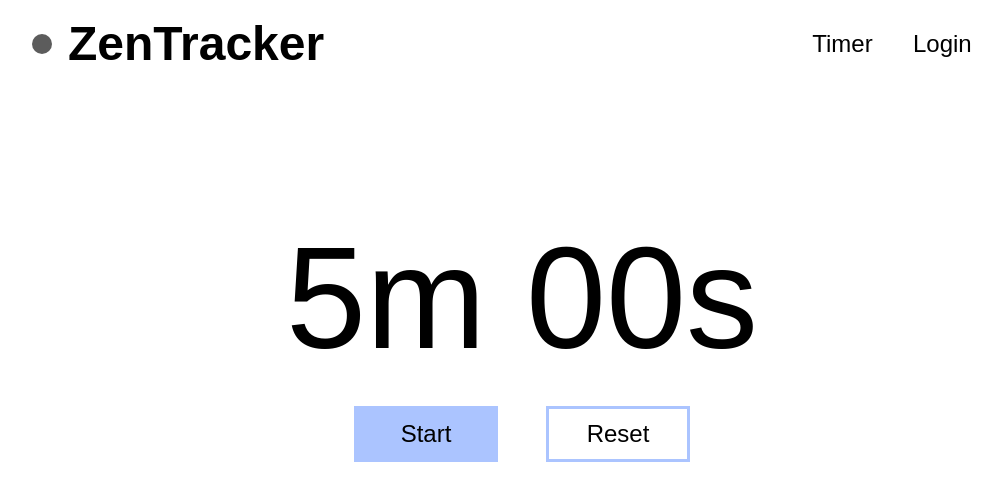
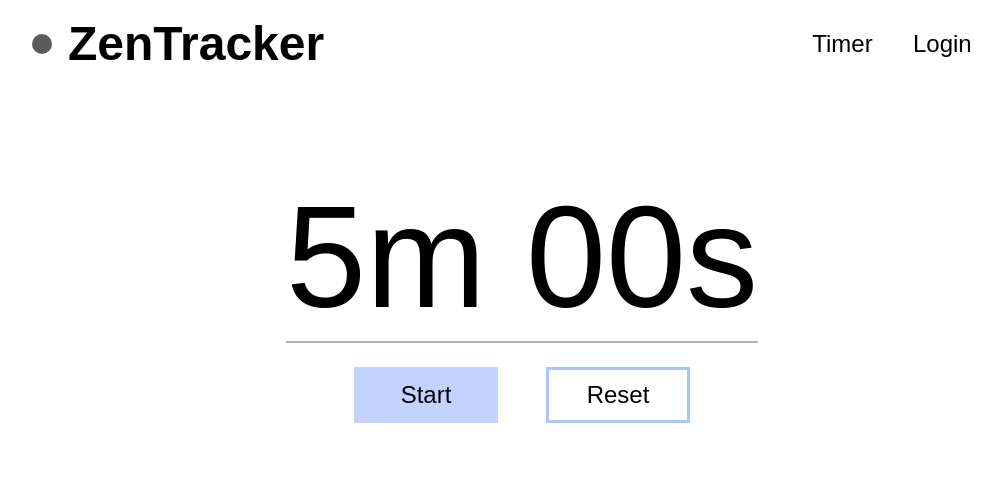
Before and after one commit to no-self-required/ZenTracker, a React (Create React App) app in the folder tracker/: page / in a window 1280 px wide. Shown: the top 500 px of the page, without its empty margins (118-1119 px from the left). Built offline with nearby package versions, Linux system fonts and the light colour scheme.

Commit message:
fix display timer at 0s, adjust button css, add bottom border to fit content

```diff
--- a/tracker/src/components/Main.jsx
+++ b/tracker/src/components/Main.jsx
@@ -231,39 +231,60 @@ function Main() {
       }
     }
 
-    console.log("formatted check", formatted)
+    console.log("formatted check", formatted);
 
     return formatted;
   }
 
-  function omitZero() {
+  function splitTimer() {
     const timer = displayTime();
     const joinTimer = timer.join("");
     const splitTimer = joinTimer.split("");
 
-    console.log("timer inside omitZero after join, split", timer)
+    return splitTimer;
+  }
+
+  function omitZero() {
+    const splitTime = splitTimer();
+    console.log("splitTime inside omitZero", splitTime);
     let omitZero = [];
     //remove zeros before start of timer
 
-    if (splitTimer === ["00", "00", "00"]) {
-      omitZero = 2
+    // SOLVE HERE: omitZero === [], when timer = 0s. Need: omitZero === ["0"]
+    if (totalSeconds === 0) {
+      omitZero = ["0"];
     } else {
-      for (let i = 0; i < splitTimer.length; i++) {
-        if (splitTimer[i] !== "0") {
-          omitZero = splitTimer.slice(i);
+      for (let i = 0; i < splitTime.length; i++) {
+        if (splitTime[i] !== "0") {
+          omitZero = splitTime.slice(i);
           break;
         }
       }
     }
-    console.log("omitZero", omitZero)
+
+    if (splitTime !== ["0", "0", "0", "0", "0", "0"]) {
+      for (let i = 0; i < splitTime.length; i++) {
+        if (splitTime[i] !== "0") {
+          omitZero = splitTime.slice(i);
+          break;
+        }
+      }
+    } else {
+      omitZero = ["0"];
+    }
+    console.log("omitZero inside omitZero", omitZero);
     return omitZero;
   }
-
   // displayTime > omitZero > addTimeNotation
 
   //use switch case here for every possible length of output to display time notation
   function addTimeNotation() {
     const formatted = omitZero();
+    console.log(
+      "formatted inside addTimeNotation before switch case",
+      formatted
+    );
+
     switch (formatted.length) {
       case 0:
         formatted[0] = formatted[0] + "s ";
@@ -299,13 +320,6 @@ function Main() {
   }
   //disable reset button if timer is not running
 
-  //add rendering logic: show initial timer, on click: edit timer
-  //if timer is clicked, pause and hide timer and show timer input. AS OPPOSED to hiding input / changing focus to input
-
-  // document.getElementById('timer').addEventListener('input', function (e) {
-  //   e.target.value = e.target.value.replace(/[^\dA-Z]/g, '').replace(/(.{2})/g, '$1 ').trim();
-  // });
-
   const formattedTime = addTimeNotation();
   // console.log("FORMATTED TIME", formattedTime);
   return (
@@ -319,14 +333,16 @@ function Main() {
             value={inputTimer}
             onChange={handleChange}
             onKeyPress={numOnly}
+            autoFocus
           ></input>
         )}
-        <div>
+        <div id="timer-button-container">
           {timerState !== TIMER_STATES["EDIT"] && (
             <div id="absolute-timer" onClick={editTimerState}>
               {formattedTime}
             </div>
           )}
+          <div id="button-container">
             {(timerState === TIMER_STATES["INITIAL"] ||
               timerState === TIMER_STATES["STOPPED"] ||
               timerState === TIMER_STATES["EDIT"]) && (
@@ -350,6 +366,7 @@ function Main() {
           </div>
         </div>
       </div>
+    </div>
   );
 }
 
--- a/tracker/src/styling/main.scss
+++ b/tracker/src/styling/main.scss
@@ -6,17 +6,23 @@
     display: flex;
     justify-content: center;
     flex-direction: column;
-    width: 60em;
-    height: 25em;
+    height: 20em;
     margin: 5em;
 
-    #absolute-timer {
-      font-size: 144px;
+    #timer-button-container {
+      display: flex;
+      flex-direction: column;
+
+      #absolute-timer {
+        width: fit-content;
+        font-size: 144px;
+        border-bottom: solid rgba(128, 128, 128, 0.596) 2px;
+      }
     }
 
     #timer {
+      text-align: center;
       border: none;
-      text-align: center;
       font-size: 144px;
     }
 
@@ -24,7 +30,7 @@
     #stop-button,
     #ok-button,
     #reset-button {
-      font-family: 'Hind Madurai', sans-serif;
+      font-family: "Hind Madurai", sans-serif;
       font-size: 24px;
       width: 6em;
       height: 2.3em;
@@ -32,31 +38,32 @@
     }
 
     #start-button {
-      background-color: #ABC4FF;
+      background-color: #c1d3fe;
       border: none;
-    }
-
-    #ok-button {
-
     }
 
     #reset-button {
       background-color: white;
       border-style: solid;
-      border-color: #ABC4FF;
+      border-color: #abc4ff;
       border-width: 3px;
     }
 
-    #stop-button, #ok-button {
-      background-color: #C1D3FE;
+    #stop-button,
+    #ok-button {
+      background-color: #abc4ff;
       border: none;
     }
 
-    #stop-button:hover, #ok-button:hover {
-      background-color: #ABC4FF;
+    #stop-button:hover,
+    #ok-button:hover,
+    #start-button:hover {
+      background-color: #84a8ff;
     }
 
-
+    #reset-button:hover {
+      border-color: #84a8ff;
+    }
     /* remove number input arrows Chrome, Safari, Edge, Opera */
     #timer::-webkit-outer-spin-button,
     #timer::-webkit-inner-spin-button {
```
Lines whose indentation alone changed are shown as unchanged.
